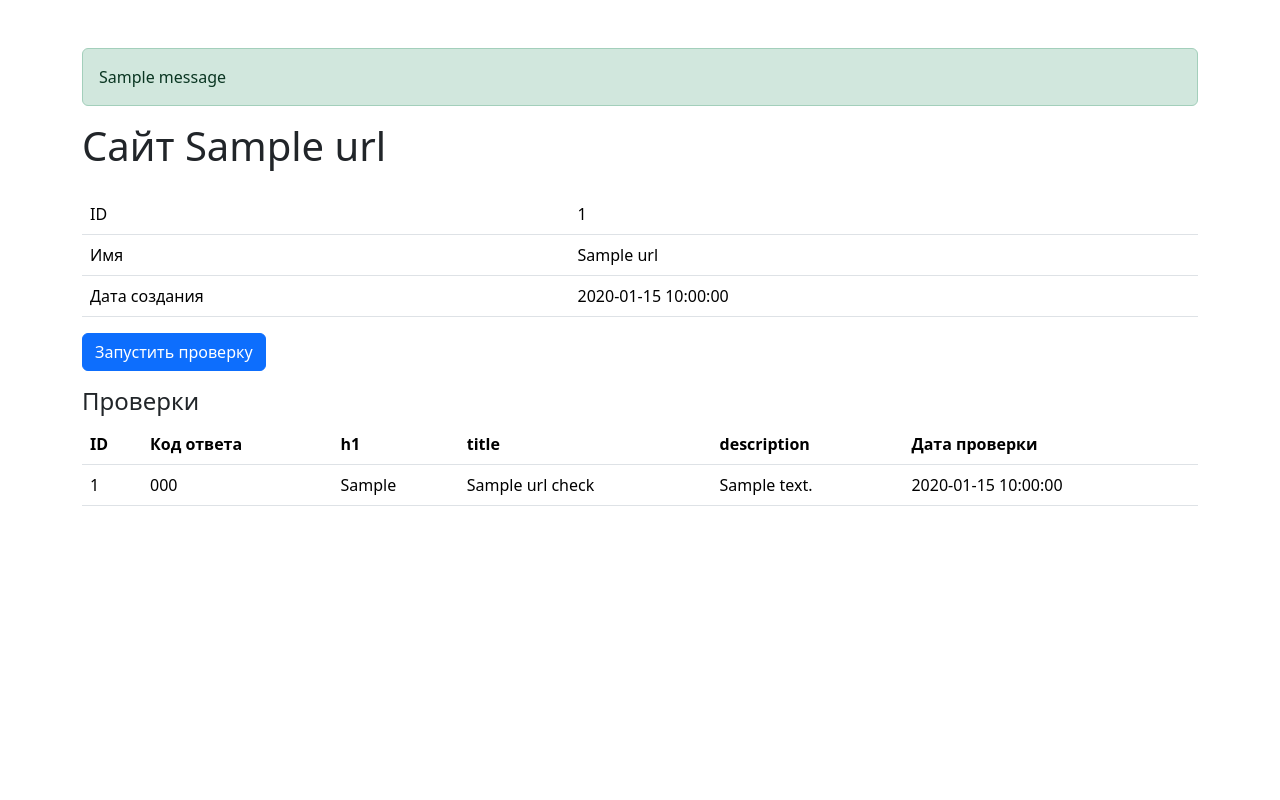
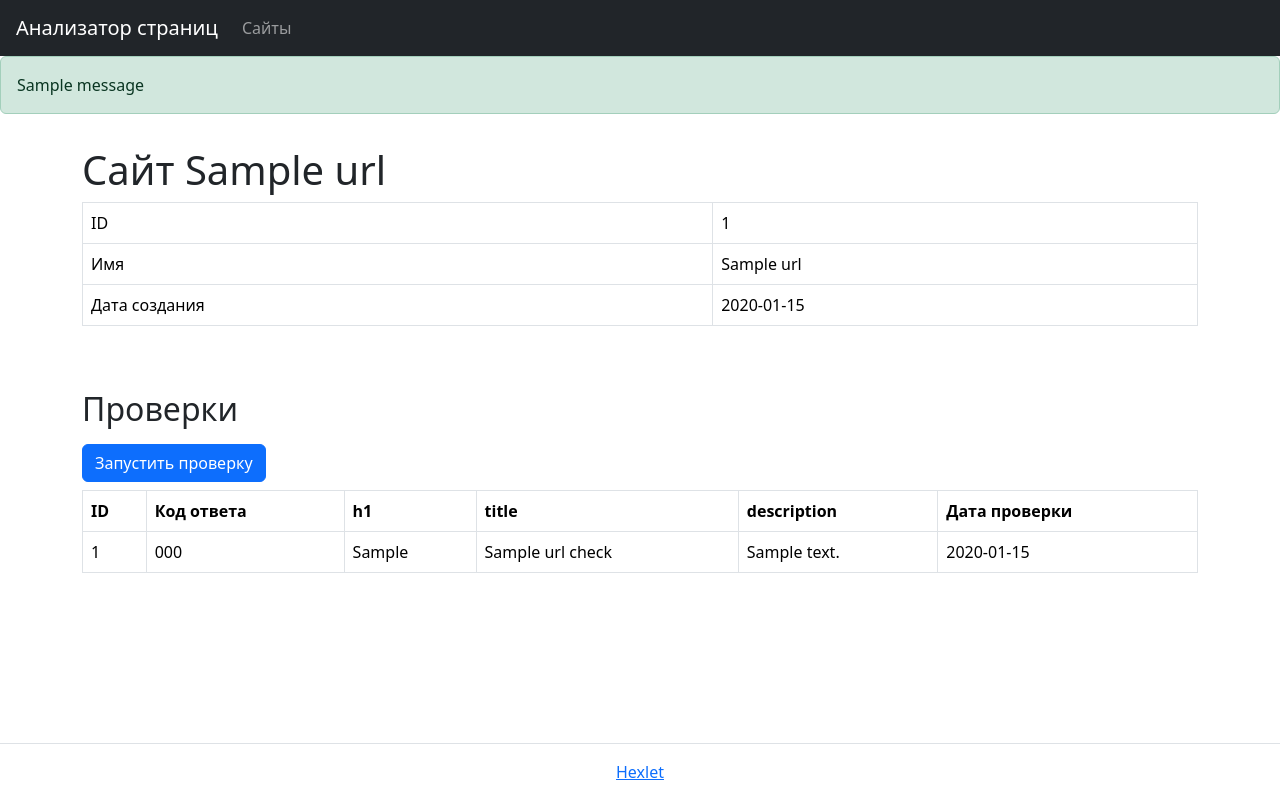
Before and after one commit to Asankhey/python-project-83, a Flask app: page /urls/1 in a window 1280 px wide. Run offline with Flask 3, Linux system fonts and the light colour scheme; one stand-in notice (Sample message) is shown; a database or web service that is not in the repository returns one stand-in record (values such as "Sample title"); some libraries are stand-ins or nearby versions.

Commit message:
fix: make code compliant with flake8

```diff
--- a/page_analyzer/app.py
+++ b/page_analyzer/app.py
@@ -30,7 +30,7 @@ def add_url():
     url = request.form.get('url')
 
     if not url or not validators.url(url) or len(url) > 255:
-        flash('Некорректный URL', 'danger')
+        flash('Invalid URL', 'danger')
         return render_template('index.html'), 422
 
     parsed_url = urlparse(url)
@@ -40,18 +40,24 @@ def add_url():
         with get_connection() as conn:
             with conn.cursor() as cur:
                 cur.execute(
-                    "INSERT INTO urls (name, created_at) VALUES (%s, %s) RETURNING id",
+                    """
+                    INSERT INTO urls (name, created_at)
+                    VALUES (%s, %s) RETURNING id
+                    """,
                     (normalized_url, datetime.now())
                 )
                 url_id = cur.fetchone()[0]
-                flash('Страница успешно добавлена', 'success')
+                flash('Page successfully added', 'success')
                 return redirect(url_for('show_url', id=url_id))
     except UniqueViolation:
         with get_connection() as conn:
             with conn.cursor() as cur:
-                cur.execute("SELECT id FROM urls WHERE name = %s", (normalized_url,))
+                cur.execute(
+                    "SELECT id FROM urls WHERE name = %s",
+                    (normalized_url,)
+                )
                 url_id = cur.fetchone()[0]
-                flash('Страница уже существует', 'info')
+                flash('Page already exists', 'info')
                 return redirect(url_for('show_url', id=url_id))
 
 
@@ -59,7 +65,14 @@ def add_url():
 def show_url(id):
     with get_connection() as conn:
         with conn.cursor() as cur:
-            cur.execute("SELECT id, name, created_at FROM urls WHERE id = %s", (id,))
+            cur.execute(
+                """
+                SELECT id, name, created_at
+                FROM urls
+                WHERE id = %s
+                """,
+                (id,)
+            )
             row = cur.fetchone()
             url = dict(id=row[0], name=row[1], created_at=row[2])
 
@@ -80,9 +93,8 @@ def show_url(id):
                     'h1': r[2],
                     'title': r[3],
                     'description': r[4],
-                    'created_at': r[5]
-                }
-                for r in rows
+                    'created_at': r[5],
+                } for r in rows
             ]
 
     return render_template('url.html', url=url, checks=checks)
@@ -95,25 +107,20 @@ def run_check(id):
             cur.execute("SELECT name FROM urls WHERE id = %s", (id,))
             row = cur.fetchone()
             if row is None:
-                flash('Страница не найдена', 'danger')
+                flash('URL not found', 'danger')
                 return redirect(url_for('index'))
             url = row[0]
 
     try:
         response = requests.get(url)
         response.raise_for_status()
+        status_code = response.status_code
+
         soup = BeautifulSoup(response.text, 'html.parser')
-
-        h1_tag = soup.find('h1')
-        h1 = h1_tag.text.strip() if h1_tag else ''
-
-        title_tag = soup.title
-        title = title_tag.string.strip() if title_tag and title_tag.string else ''
-
+        h1_tag = soup.h1.string.strip() if soup.h1 else ''
+        title_tag = soup.title.string.strip() if soup.title else ''
         meta_tag = soup.find('meta', attrs={'name': 'description'})
-        description = meta_tag.get('content', '').strip() if meta_tag else ''
-
-        status_code = response.status_code
+        description = meta_tag['content'].strip() if meta_tag else ''
     except Exception:
         flash('Произошла ошибка при проверке', 'danger')
         return redirect(url_for('show_url', id=id))
@@ -123,13 +130,14 @@ def run_check(id):
         with conn.cursor() as cur:
             cur.execute(
                 """
-                INSERT INTO url_checks (url_id, status_code, h1, title, description, created_at)
+                INSERT INTO url_checks
+                (url_id, status_code, h1, title, description, created_at)
                 VALUES (%s, %s, %s, %s, %s, %s)
                 """,
-                (id, status_code, h1, title, description, created_at)
+                (id, status_code, h1_tag, title_tag, description, created_at)
             )
 
-    flash('Страница успешно проверена', 'success')
+    flash('Page checked successfully', 'success')
     return redirect(url_for('show_url', id=id))
 
 
@@ -137,19 +145,25 @@ def run_check(id):
 def urls_list():
     with get_connection() as conn:
         with conn.cursor() as cur:
-            cur.execute("""
-                SELECT u.id, u.name, u.created_at, MAX(c.created_at), MAX(c.status_code)
+            cur.execute(
+                """
+                SELECT u.id, u.name, u.created_at,
+                       MAX(c.created_at), MAX(c.status_code)
                 FROM urls u
                 LEFT JOIN url_checks c ON u.id = c.url_id
                 GROUP BY u.id
                 ORDER BY u.id DESC
-            """)
+                """
+            )
             rows = cur.fetchall()
-            urls = [{
-                'id': r[0],
-                'name': r[1],
-                'created_at': r[2],
-                'last_check': r[3],
-                'status_code': r[4]
-            } for r in rows]
+            urls = [
+                {
+                    'id': r[0],
+                    'name': r[1],
+                    'created_at': r[2],
+                    'last_check': r[3],
+                    'status_code': r[4]
+                } for r in rows
+            ]
+
     return render_template('urls.html', urls=urls)
--- a/page_analyzer/templates/url.html
+++ b/page_analyzer/templates/url.html
@@ -6,33 +6,56 @@
     <meta name="viewport" content="width=device-width, initial-scale=1">
     <link href="https://cdn.jsdelivr.net/npm/bootstrap@5.3.3/dist/css/bootstrap.min.css" rel="stylesheet">
   </head>
-<body>
-  <div class="container py-5">
+  <body class="min-vh-100 d-flex flex-column">
+    <header class="flex-shrink-0">
+      <nav class="navbar navbar-expand-md navbar-dark bg-dark px-3">
+        <a class="navbar-brand" href="/">Анализатор страниц</a>
+        <div id="navbarNav">
+          <ul class="navbar-nav">
+            <li class="nav-item"><a class="nav-link" href="/urls">Сайты</a></li>
+          </ul>
+        </div>
+      </nav>
+    </header>
+
     {% with messages = get_flashed_messages(with_categories=true) %}
       {% if messages %}
         {% for category, message in messages %}
-          <div class="alert alert-{{ category }}">{{ message }}</div>
+          <div class="alert alert-{{ category }}" role="alert">{{ message }}</div>
         {% endfor %}
       {% endif %}
     {% endwith %}
 
-    <h1 class="mb-4">Сайт {{ url.name }}</h1>
+    <main class="flex-grow-1">
+      <div class="container-lg mt-3">
+        <h1>Сайт {{ url.name }}</h1>
 
-    <table class="table" data-test="url">
+        <div class="table-responsive">
+          <table class="table table-bordered table-hover text-nowrap" data-test="url">
             <tbody>
-        <tr><td>ID</td><td>{{ url.id }}</td></tr>
-        <tr><td>Имя</td><td>{{ url.name }}</td></tr>
-        <tr><td>Дата создания</td><td>{{ url.created_at }}</td></tr>
+              <tr>
+                <td>ID</td>
+                <td>{{ url.id }}</td>
+              </tr>
+              <tr>
+                <td>Имя</td>
+                <td>{{ url.name }}</td>
+              </tr>
+              <tr>
+                <td>Дата создания</td>
+                <td>{{ url.created_at.strftime('%Y-%m-%d') }}</td>
+              </tr>
             </tbody>
           </table>
+        </div>
 
+        <h2 class="mt-5 mb-3">Проверки</h2>
         <form method="post" action="{{ url_for('run_check', id=url.id) }}">
-      <button type="submit" class="btn btn-primary mb-3">Запустить проверку</button>
+          <input type="submit" class="btn btn-primary" value="Запустить проверку">
         </form>
 
-    {% if checks %}
-    <h2 class="h4">Проверки</h2>
-    <table class="table" data-test="checks">
+        <div class="table-responsive">
+          <table class="table table-bordered table-hover text-nowrap mt-2" data-test="checks">
             <thead>
               <tr>
                 <th>ID</th>
@@ -51,12 +74,23 @@
                   <td>{{ check.h1 or '—' }}</td>
                   <td>{{ check.title or '—' }}</td>
                   <td>{{ check.description or '—' }}</td>
-          <td>{{ check.created_at }}</td>
+                  <td>{{ check.created_at.strftime('%Y-%m-%d') }}</td>
                 </tr>
               {% endfor %}
             </tbody>
           </table>
-    {% endif %}
         </div>
+      </div>
+    </main>
+
+    <footer class="border-top py-3 mt-5 flex-shrink-0">
+      <div class="container-lg">
+        <div class="text-center">
+          <a href="https://ru.hexlet.io/" target="_blank">Hexlet</a>
+        </div>
+      </div>
+    </footer>
+
+    <script src="https://cdn.jsdelivr.net/npm/bootstrap@5.3.3/dist/js/bootstrap.bundle.min.js"></script>
   </body>
 </html>
```
Also changed, not shown: 1 other file. Lines whose indentation alone changed are shown as unchanged.
